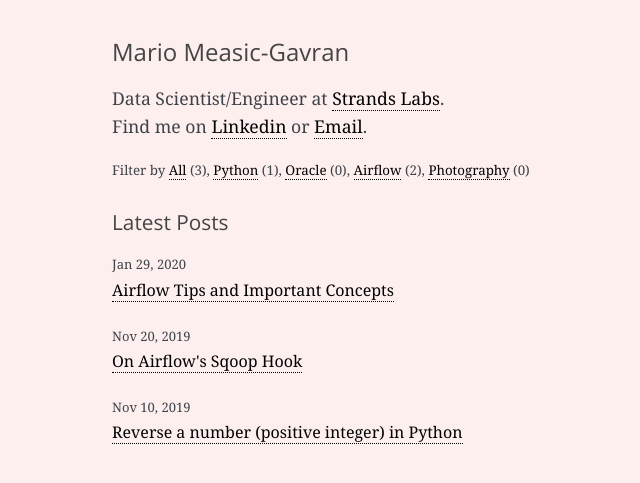
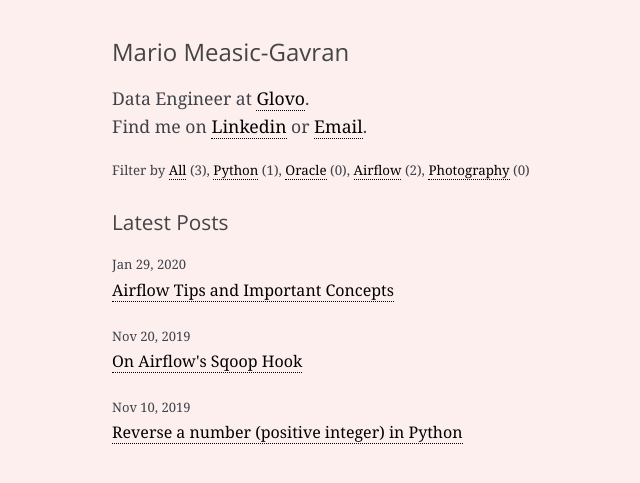
Before and after one commit to mmeasic/mmeasic.github.io, a Jekyll site: the page built from index.html, in a window 1280 px wide. Shown: the top 483 px of the page, without its empty margins (148-788 px from the left). Built offline with Jekyll 4.4.1, drawn with Linux system fonts in a browser that asks for light colours; some web fonts are replaced.

Commit message:
Update page.html

```diff
--- a/_layouts/page.html
+++ b/_layouts/page.html
@@ -6,7 +6,7 @@
     <a href="/"><h1 class="post-title">Mario Measic-Gavran</h1></a>
 
     <p>
-        Data Scientist/Engineer at <a href="https://strands.com/">Strands Labs</a>.<br />
+        Data Engineer at <a href="https://glovoapp.com/">Glovo</a>.<br />
         Find me on
             <a href="https://linkedin.com/in/mariomeasicgavran">Linkedin</a> or
             <a href="mailto:mario.measic.gavran@gmail.com">Email</a>.
```
